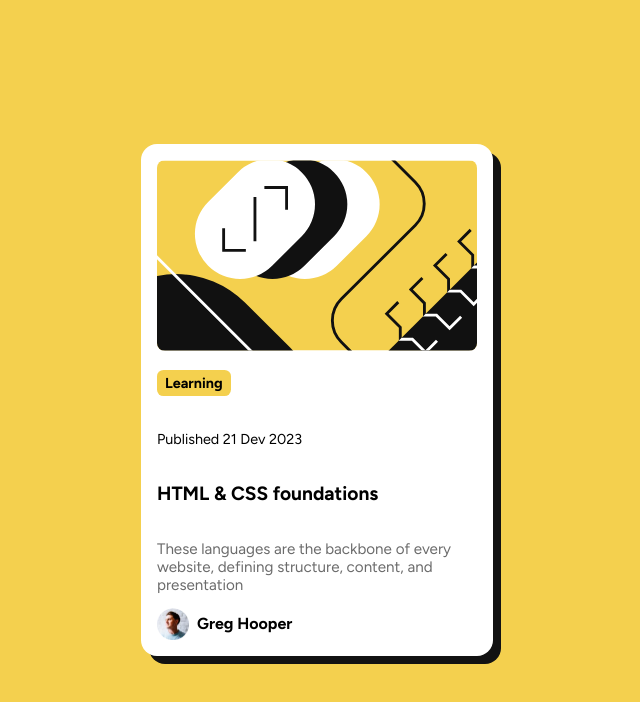
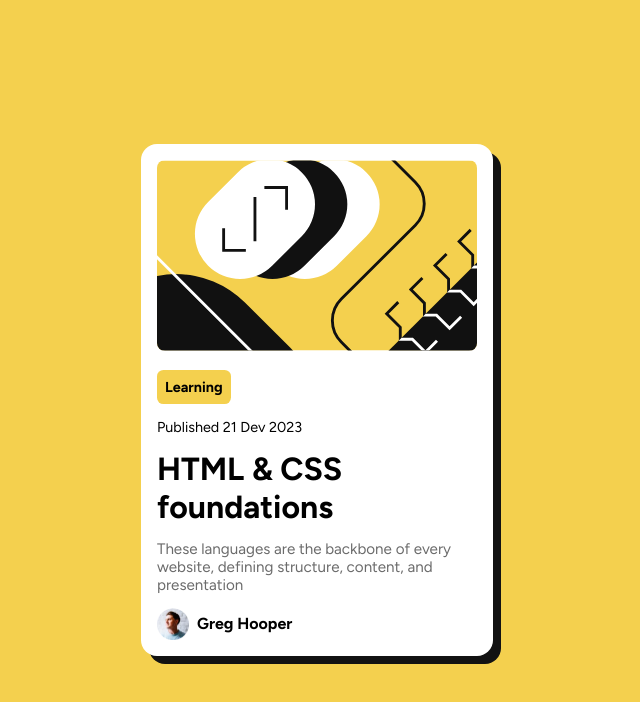
Before and after one commit to he-ale/Blog-preview-card, a plain HTML site: page index.html in a window 1280 px wide. Shown: the whole page, without its empty margins (323-963 px from the left). Drawn offline with Linux system fonts and the light colour scheme.

Commit message:
052520262145

```diff
--- a/main.css
+++ b/main.css
@@ -75,7 +75,7 @@ body{
 
 li{
     margin-right: 0.25rem;
-    padding: 0.25rem 0.5rem;
+    padding: 0.5rem 0.5rem;
     background: var(--my-yellow);
     border-radius: 0.4rem;
     font-size: 0.90rem;
@@ -86,7 +86,7 @@ li{
 }
 
 h1{
-    font-size: 1.2rem;
+    font-size: 2rem;
 }
 
 h1:hover{
```
